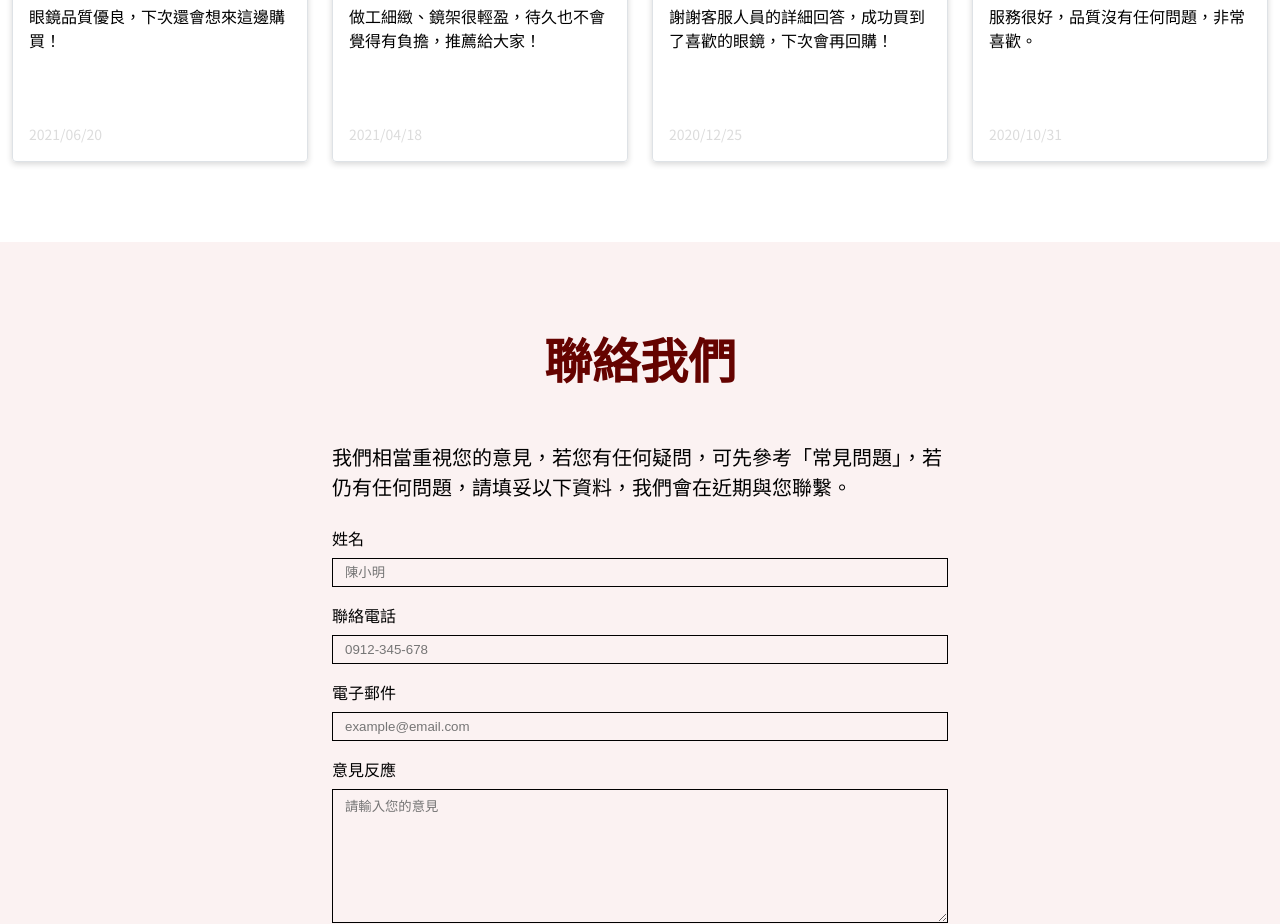
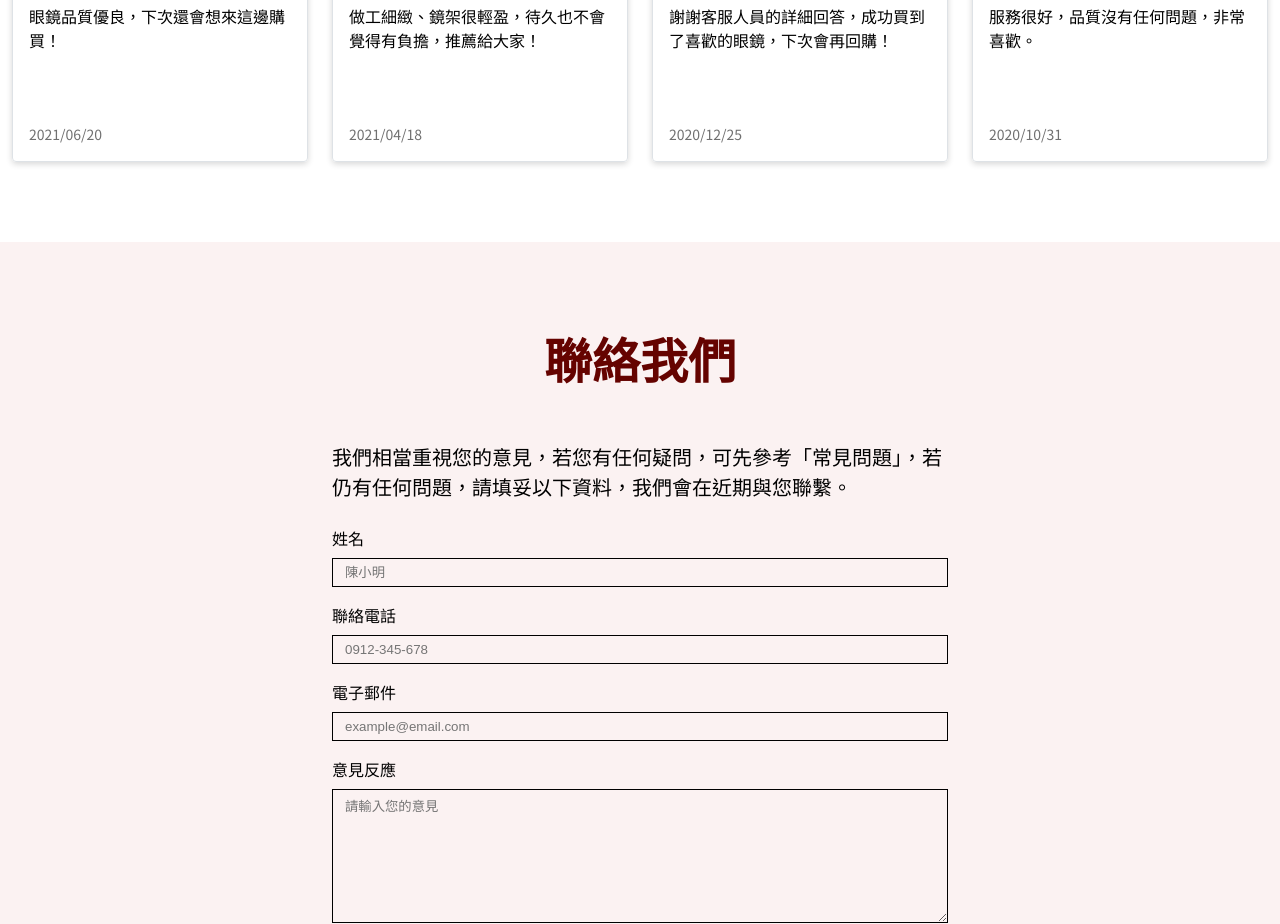
Before and after one commit to Steven-1220/Hex-glasses-vite, a website built with Vite: page pages/index.html in a window 1280 px wide. Shown: the part 3120-4044 px from the top of the page. Built offline with nearby package versions, Linux system fonts and the light colour scheme.

Commit message:
修正 text-gray 顏色

```diff
--- a/assets/scss/helper/_utilities.scss
+++ b/assets/scss/helper/_utilities.scss
@@ -20,7 +20,7 @@
 }
 
 .text-gray {
-  color: $gray-200;
+  color: $gray-300;
 }
 
 .text-gray-400 {
```
